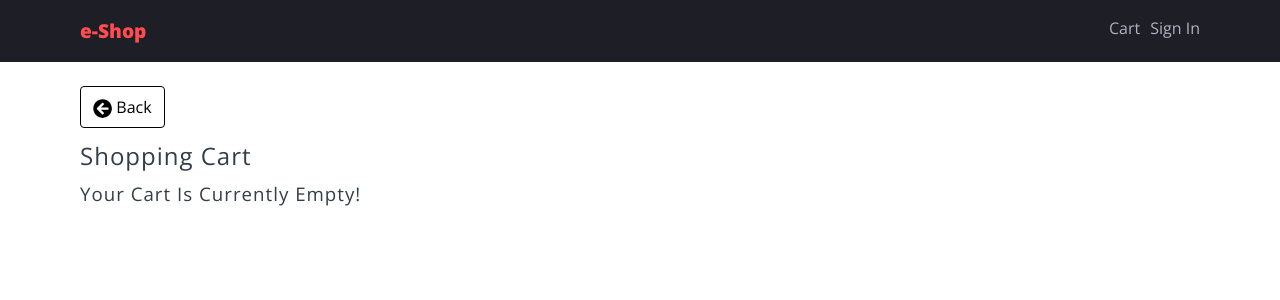
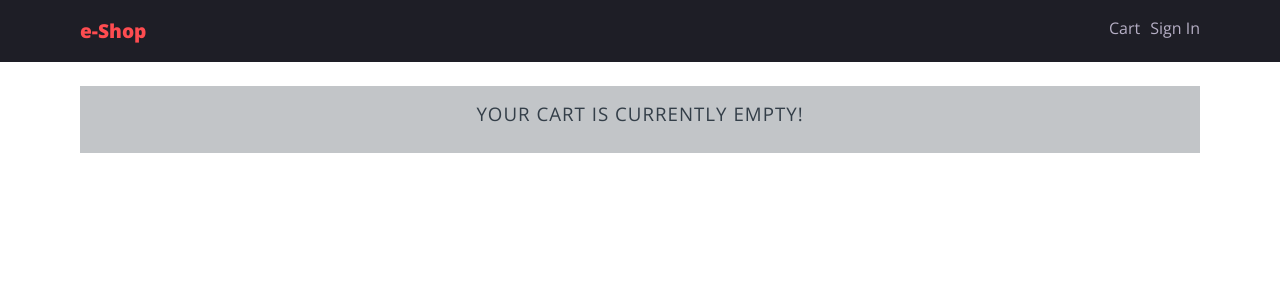
Before and after one commit to VentsiGeorgiev/e-shop, a React (Create React App) app in the folder client/: page /cart in a window 1280 px wide. Shown: the top 300 px of the page. Built offline with nearby package versions, Linux system fonts and the light colour scheme.

Commit message:
Styled products cart

```diff
--- a/client/src/components/BackButton/BackButton.js
+++ b/client/src/components/BackButton/BackButton.js
@@ -5,7 +5,7 @@ import styles from './BackButton.module.scss';
 const BackButton = () => {
     const navigate = useNavigate();
     return (
-        <button className={styles['back-btn']} onClick={() => navigate(-1)}>
+        <button className='btn' onClick={() => navigate(-1)}>
             <FaArrowCircleLeft className={styles.icon} /> Back
         </button>
     );
--- a/client/src/pages/Cart/Cart.js
+++ b/client/src/pages/Cart/Cart.js
@@ -5,6 +5,7 @@ import BackButton from '../../components/BackButton/BackButton';
 import Spinner from '../../components/Spinner/Spinner';
 import { addToCart, removeFromCart } from '../../features/cart/cartSlice';
 import { getUserData } from '../../utils/user';
+import styles from './Cart.module.scss';
 
 function Cart() {
 
@@ -48,16 +49,14 @@ function Cart() {
     };
 
     return (
-        <section>
-            <BackButton />
-            <h2>Shopping Cart</h2>
-
+        <section className={styles['cart']}>
             {cartItems.length === 0
-                ? <h3>Your Cart Is Currently Empty!</h3>
+                ? <div className={styles['cart__empty']}>
+                    <h3>Your Cart Is Currently Empty!</h3>
+                </div>
                 : (
                     cartItems.map(item => (
-                        <section key={item.product}>
-                            <div>
+                        <div key={item.product}>
                             <Link to={`/products/${item.product}`}>
                                 <img src={item.image} alt={item.name} width={80} height={40} />
                                 <h3>{item.name}</h3>
@@ -76,13 +75,13 @@ function Cart() {
                                 <button
                                     onClick={() => removeFromCartHandler(item.product)}
                                     type='button'
+                                    className='btn'
                                 >
                                     Remove Item
                                 </button>
                             </div>
                             <hr />
                         </div>
-                        </section>
                     ))
                 )
             }
@@ -104,8 +103,9 @@ function Cart() {
                             type='button'
                             disabled={cartItems.length === 0}
                             onClick={checkoutHandler}
+                            className='btn'
                         >
-                            Proceed To Ckeckout
+                            Proceed To Checkout
                         </button>
 
                     </div>
--- /dev/null
+++ b/client/src/pages/Cart/Cart.module.scss
@@ -0,0 +1,18 @@
+@import '../../styles/variables.scss';
+.cart {
+    // display: grid;
+    // grid-template-columns: 4fr 1fr;
+
+    &__empty {
+        text-align: center;
+        text-transform: uppercase;
+        background-color: $primary-50;
+        padding: 1rem;
+        color: $primary-700;
+    }
+
+    &__products {
+        display: flex;
+        flex-direction: column;
+    }
+}
--- a/client/src/pages/Product/Product.js
+++ b/client/src/pages/Product/Product.js
@@ -43,9 +43,7 @@ function Product() {
     return (
         <section>
             {isError && <Message text={message} />}
-            <BackButton />
-            <h1>Product 2</h1>
-
+            {/* <BackButton /> */}
             <div>
                 <img src={product.image} alt={product.name} height={400} width={500} />
                 <h2>{product.brand}</h2>
@@ -68,6 +66,7 @@ function Product() {
                 <button
                     onClick={addToCardHandler}
                     disabled={product.countInStock === 0}
+                    className='btn'
                 >
                     Add To Cart
                 </button>
```
Lines whose indentation alone changed are shown as unchanged.
